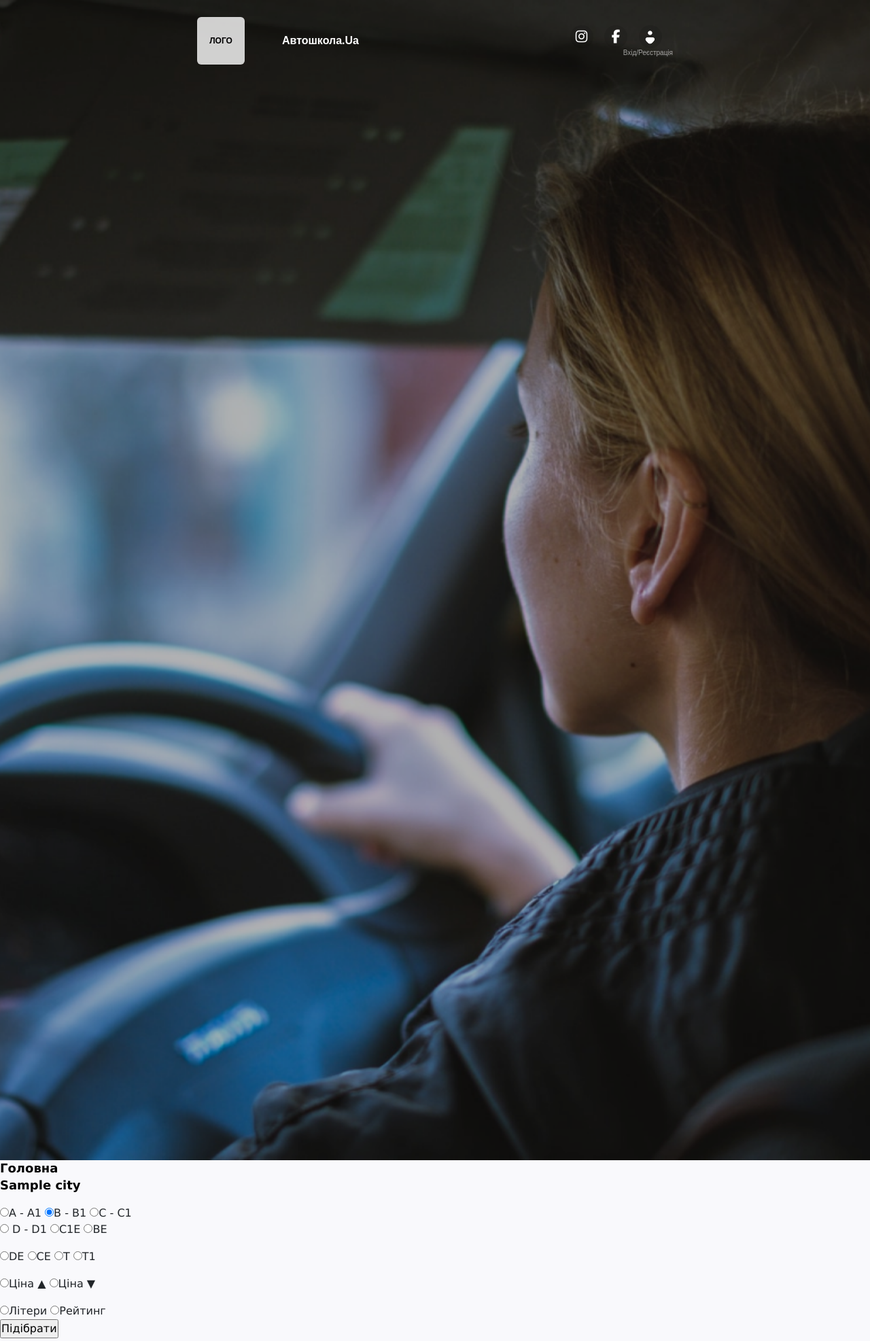
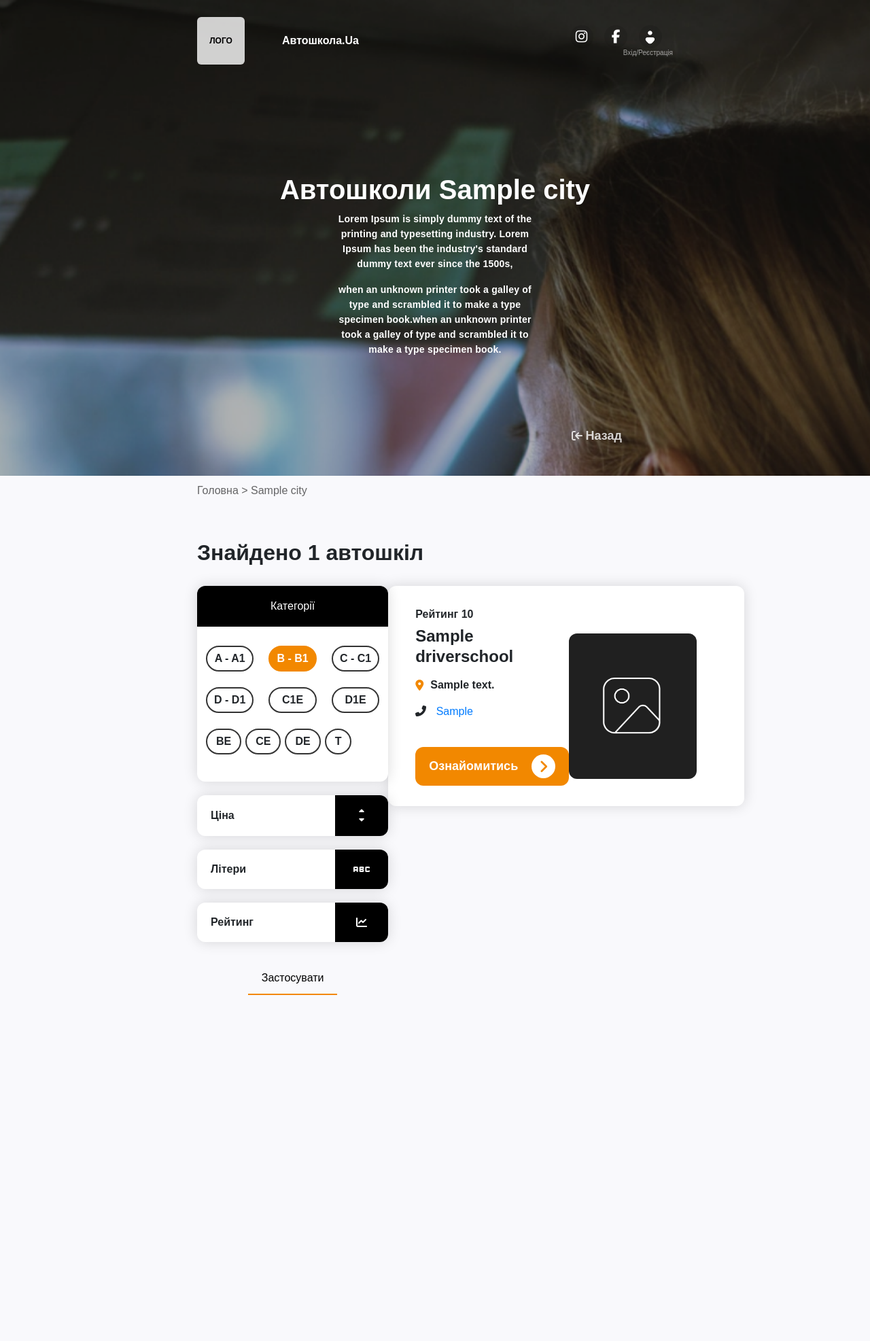
Before and after one commit to jeashes/driverschool, a Django app: a page that uses school/templates/school/footer.html in a window 1280 px wide; the page is wider, and only the part inside the window is pictured. Shown: the top 1973 px of that part at 68% size. Run offline with Django 4.2, Linux system fonts and the light colour scheme; tables that the repository leaves empty hold one stand-in row (values such as "Sample post"); some libraries are stand-ins or nearby versions; some web fonts are replaced.

Commit message:
fix count on home

```diff
--- a/school/templates/school/footer.html
+++ b/school/templates/school/footer.html
@@ -45,7 +45,7 @@
                     <h6> Області </h6>
                     <div class="footer-areas">
                         {% for area in areas|slice:":24" %}
-                            <a href="{% url 'search_authoschool' area.name %}">
+                            <a href="#">
                                 <span>{{ area.name }}</span>
                             </a>
                         {% endfor %}
--- a/school/templates/school/home.html
+++ b/school/templates/school/home.html
@@ -242,17 +242,17 @@
         <div class="statistic-content">
             <div class="statistic ">
                 <i class="cust-icon icon-two-people"></i>
-                <p> 895 </p>
+                <p> {{ len_apps }} </p>
                 <span> Подали заявок </span>
             </div>
             <div class="statistic">
                 <i class="cust-icon icon-city"></i>
-                <p> 461 </p>
+                <p> {{ len_cities }} </p>
                 <span> Міст по Україні </span>
             </div>
             <div class="statistic">
                 <i class="cust-icon icon-graduation-cap"></i>
-                <p> 1080 </p>
+                <p> {{ len_schools }} </p>
                 <span> Автошкіл по Україні </span>
             </div>
         </div>
--- a/school/templates/school/school_info.html
+++ b/school/templates/school/school_info.html
@@ -47,7 +47,10 @@
 
 <img src="{{ school.image.url }}" alt="">
 
-<iframe src="{{ url_address }}" width="600" height="450" style="border:0;" allowfullscreen="" loading="lazy" referrerpolicy="no-referrer-when-downgrade"></iframe>
+<iframe src="{{ url_address }}"
+        width="1910" height="600" style="border:0;" allowfullscreen=""
+        loading="lazy" referrerpolicy="no-referrer-when-downgrade">
+</iframe>
 {% endblock %}
 
 </body>
--- a/school/templates/school/search_schools.html
+++ b/school/templates/school/search_schools.html
@@ -1,95 +1,225 @@
-<!DOCTYPE html>
-<html lang="en">
 {% extends 'school/base.html' %}
+
+{% block content %}
+
 <head>
-    <meta charset="UTF-8">
-    <title>Title</title>
     {% load static %}
-    <link rel="stylesheet" href="{% static 'school/search_school.css' %}" >
+    <link rel="stylesheet" type="text/css" href="{% static 'school/styles/search_school.css' %}" >
 </head>
+
+
 <body>
-{% block content %}
-<ol itemscope itemtype="https://schema.org/BreadcrumbList">
-  <li itemprop="itemListElement" itemscope
-      itemtype="https://schema.org/ListItem">
-    <a itemprop="item" href="{% url 'home' %}">
-    <span itemprop="name">Головна</span></a>
-    <meta itemprop="position" content="1" />
-  </li>
-  <li itemprop="itemListElement" itemscope
-      itemtype="https://schema.org/ListItem">
-    <a itemprop="item">
-    <span itemprop="name">{{ name_city }}</span></a>
-    <meta itemprop="position" content="2" />
-  </li>
-</ol>
 
-<div>
-    <form action="{% url 'filtered' name_city %}" method="get">
-        <input type="radio" name="category" value="A - A1">A - A1
-        <input type="radio" name="category" value="B - B1" checked>B - B1
-        <input type="radio" name="category" value="C - C1">C - C1
+<section class="city-info">
+    <div class="content-wrapper">
+        <div class="city-info-content">
+            <h1> Автошколи {{ name_city }}</h1>
             <p>
-            <input type="radio" name="category" value="D - D1"> D - D1
-            <input type="radio" name="category" value="C1E">C1E
-            <input type="radio" name="category" value="BE">BE
+                Lorem Ipsum is simply dummy text of the printing and typesetting industry.
+                Lorem Ipsum has been the industry's standard dummy text ever since the 1500s,
             </p>
             <p>
-            <input type="radio" name="category" value="DE">DE
-            <input type="radio" name="category" value="CE">CE
-            <input type="radio" name="category" value="T">T
-            <input type="radio" name="category" value="T1">T1
+                when an unknown printer took a galley of type and scrambled it to
+                make a type specimen book.when an unknown printer took a galley of type and
+                scrambled it to make a type specimen book.
             </p>
 
+            <a href="{% url 'home' %}">
+                <i class="fa-solid fa-arrow-right-to-bracket"></i>
+                <span>Назад</span>
+            </a>
+        </div>
+    </div>
+</section>
 
-        <p>
-            <input type="radio" name="filtered" value="price-low-up">Ціна ▲
-            <input type="radio" name="filtered" value="price-up-low">Ціна ▼
-        </p>
+<section class="results">
+    <div class="content-wrapper">
+        <div class="results-content">
 
-        <input type="radio" name="filtered" value="alphabet">Літери
-        <input type="radio" name="filtered" value="rating">Рейтинг
-        <p>
-            <input type='submit' value="Підібрати">
-        </p>
-    </form>
+            <div class="breadcrumbs">
+                <a href="{% url 'home' %}"> Головна </a>
+                <span> > {{ name_city }}</span>
             </div>
 
-<br>
-<br>
+            <h2>Знайдено {{ count }} автошкіл</h2>
 
+            <div class="filter-result-wrapper">
 
+                <div class="filters">
+                    <form id="category" action="{% url 'filtered' name_city %}" method="get">
 
-<div class="result">
-    <h1 class="huy">Знайдено {{ count }} автошкіл</h1>
-    <p>{% for res in info %}</p>
-    <div>
-        <p><a href="{% url 'view_school' res.id %}">{{ res.driverschool }}</a></p>
-        <p>{{ res.city_of_unit.area.name }}</p>
-        <p>{{ res.contact }}</p>
-        <p>{{ res.address }}</p>
+                        <div class="category-wrapper">
 
-        {% load new_tags %}
-        {% for course in res.cources.all %}
-        {{ course.category }}
-        {{ course.price }}
-        {% endfor %}
-        <p>{{ res.city_of_unit.name }}</p>
-        {{ res.driverschool.score }}
+                            <h6> Категорії </h6>
 
-    </div>
-    <br>
-    <br>
-    {% endfor %}
+                            <div class="category">
 
+                                <div class="main-category">
+
+                                    <label for="A-A1">
+                                        A - A1
+                                        <input id="A-A1" type="radio" name="category" value="A - A1">
+                                    </label>
+
+                                    <label for="B-B1" class="active">
+                                        B - B1
+                                        <input id="B-B1" type="radio" name="category" value="B - B1" checked>
+                                    </label>
+
+                                    <label for="C-C1">
+                                        C - C1
+                                        <input id="C-C1" type="radio" name="category" value="C - C1">
+                                    </label>
+
+                                    <label for="D-D1">
+                                        D - D1
+                                        <input id="D-D1" type="radio" name="category" value="D - D1">
+                                    </label>
+
+                                    <label for="C1E">
+                                        C1E
+                                        <input id="C1E" type="radio" name="category" value="C1E">
+                                    </label>
+
+                                    <label for="D1E">
+                                        D1E
+                                        <input id="D1E" type="radio" name="category" value="D1E">
+                                    </label>
 
                                 </div>
 
-<iframe src="{{ url_city }}" width="600" height="450" style="border:0;" allowfullscreen="" loading="lazy" referrerpolicy="no-referrer-when-downgrade"></iframe>
+                                <div class="other-category">
+
+                                    <label for="BE">
+                                        BE
+                                        <input id="BE" type="radio" name="category" value="BE">
+                                    </label>
+
+                                    <label for="CE">
+                                        CE
+                                        <input id="CE" type="radio" name="category" value="CE">
+                                    </label>
+
+                                    <label for="DE">
+                                        DE
+                                        <input id="DE" type="radio" name="category" value="DE">
+                                    </label>
+
+                                    <label for="T">
+                                        T
+                                        <input id="T" type="radio" name="category" value="T">
+                                    </label>
+
+                                </div>
+
+                            </div>
+
+                        </div>
+
+                        <div class="other-filter">
+
+                            <label id="filter-price" for="price-low-up" for="price-up-low">
+                                Ціна
+                                <div class="icon-price">
+                                    <i class="fa-solid fa-caret-down"></i>
+                                    <i class="fa-solid fa-caret-up"></i>
+                                </div>
+                                <input id="price-up-low" type="radio" name="filtered" value="price-up-low">
+                                <input id="price-low-up" type="radio" name="filtered" value="price-low-up">
+                            </label>
+
+                            <label for="alphabet">
+                                Літери
+                                <input id="alphabet" type="radio" name="filtered" value="alphabet">
+                                <i class="cust-icon icon-abc"></i>
+                            </label>
+
+                            <label for="rating">
+                                Рейтинг
+                                <input id="rating" type="radio" name="filtered" value="rating">
+                                <i class="fa-solid fa-chart-line"></i>
+                            </label>
+
+                        </div>
+
+                        <button type='submit' value="Підібрати">
+                            Застосувати
+                        </button>
+
+                    </form>
+                </div>
+                {% if error %}
+                <div class="result-wrapper">
+                    {{ error }}
+                </div>
+                {% else %}
+                <div class="result-wrapper">
+
+                    {% for res in info %}
+                        <div class="school-info">
+
+                            <div class="school-text">
+
+                                <div class="school-score">
+                                    <span>Рейтинг</span>
+                                    <span> {{ res.driverschool.score }} </span>
+                                </div>
+
+                                <h3>{{ res.driverschool }}</h3>
+
+                                <div class="school-address">
+                                    <i class="fa-solid fa-location-dot"></i>
+                                    <span>{{ res.address }}</span>
+                                </div>
+
+                                <div class="school-phone">
+                                    <i class="fa-solid fa-phone"></i>
+                                    <a href="#">{{ res.contact }}</a>
+                                </div>
+
+                                <a href="{% url 'view_school' res.id %}">
+                                    <button>
+                                        <span>Ознайомитись</span>
+                                        <i class="fa-solid fa-angle-right"></i>
+                                    </button>
+                                </a>
+
+                            </div>
+
+                            <div class="school-img-category">
+
+                                <img src="{% static 'school/test-image.jpg' %}"
+                                     alt="School image" width="188px" height="214px">
+
+                                <div class="img-category-wrapper">
+                                    {% load new_tags %}
+                                    {% for course in res.cources.all %}
+                                        <span>{{ course.category }}</span>
+                                    {% endfor %}
+                                </div>
+
+                            </div>
+
+                        </div>
+                    {% endfor %}
+                </div>
+                {% endif %}
+            </div>
+
+        </div>
+    </div>
+</section>
 
 
+<iframe src="{{ url_city }}"
+        width="1910" height="600" style="border:0;" allowfullscreen=""
+        loading="lazy" referrerpolicy="no-referrer-when-downgrade">
+</iframe>
+
+
+<script src="{% static 'school/js/rating.js' %}"></script>
+<script defer src="{% static 'school/js/filter-schools.js' %}"></script>
+</body>
 {% endblock %}
 
-
-</body>
 </html>
--- a/school/views.py
+++ b/school/views.py
@@ -1,13 +1,16 @@
 from django.shortcuts import render, get_object_or_404, redirect
 from django.db.models import Count
-from .models import DriverSchoolUnit, Alphabet, Area
+from .models import DriverSchoolUnit, Alphabet, Area, DriverApplication, City
 from .forms import CreateApplicationForm, PartnershipForm
 
 
 def home(request):
-    schools, areas, letters = DriverSchoolUnit.objects.all(), Area.objects.all(), Alphabet.objects.all()
+    schools, areas, letters, application, cities = DriverSchoolUnit.objects.all(), Area.objects.all(), Alphabet.objects.all(), \
+                                           DriverApplication.objects.all(), City.objects.all()
     return render(request, 'school/home.html', {'areas': areas, 'schools': schools, 'letters': letters,
-                                                'create_application_form': CreateApplicationForm()})
+                                                'create_application_form': CreateApplicationForm(),
+                                                'partnership_form': PartnershipForm(), 'len_apps': len(application),
+                                                'len_schools': len(schools), 'len_cities': len(cities)})
 
 
 # Search schools code_city/city
@@ -31,8 +34,8 @@ def search(request):
     if request.GET['searched']:
         areas = Area.objects.all()
         searched = request.GET['searched']
-        if DriverSchoolUnit.objects.filter(city_of_unit__name__contains=searched):
-            city_autoschools = DriverSchoolUnit.objects.filter(city_of_unit__name__contains=searched)
+        if DriverSchoolUnit.objects.filter(city_of_unit__name__contains=searched.capitalize()):
+            city_autoschools = DriverSchoolUnit.objects.filter(city_of_unit__name__contains=searched.capitalize())
             return render(request, 'school/search_schools.html',
                           {'areas': areas, 'info': city_autoschools, 'count': len(city_autoschools),
                            'name_city': city_autoschools[0].city_of_unit,
@@ -43,6 +46,9 @@ def search(request):
                           {'areas': areas, 'info': city_autoschools, 'count': len(city_autoschools),
                            'name_city': city_autoschools[0].city_of_unit,
                            'url_city': city_autoschools[0].city_of_unit.url})
+        else:
+            return render(request, 'school/search_schools.html',
+                          {'areas': areas, 'error': 'Not found, please input another word', 'name_city': 'Error'})
     else:
         schools, areas, letters = DriverSchoolUnit.objects.all(), Area.objects.all(), Alphabet.objects.all()
         return render(request, 'school/home.html', {'areas': areas, 'schools': schools, 'letters': letters,
```
Lines whose indentation alone changed are shown as unchanged.
